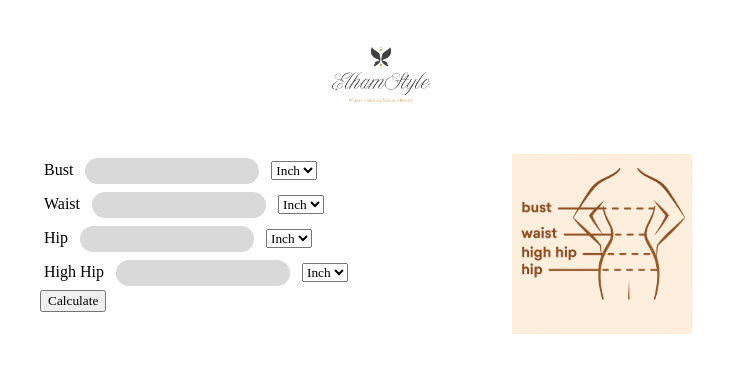
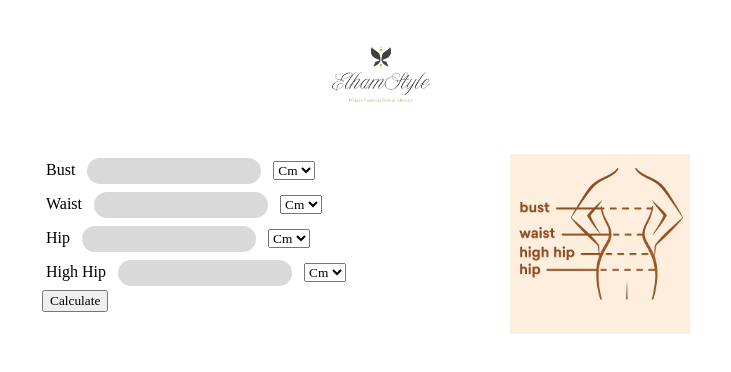
Before and after one commit to Hadi-xp/Body_Shape, a plain HTML site: page index.html in a window 1280 px wide. Shown: the full height of the page, 274-1005 px from the left. Drawn offline with Linux system fonts and the light colour scheme.

Commit message:
Update index.html

```diff
--- a/index.html
+++ b/index.html
@@ -20,7 +20,6 @@
                 <label for="">Bust</label>
                 <input id="Bust" class="input" name="Bust" type="number">
                 <select name="size" id="size">
-                    <option value="Inch">Inch</option>
                     <option value="Cm">Cm</option>
                 </select>
                 </div>
@@ -28,7 +27,6 @@
                 <label for="">Waist</label>
                 <input id="Waist" class="input" name="Waist" type="number">
                 <select name="size" id="size">
-                    <option value="Inch">Inch</option>
                     <option value="Cm">Cm</option>
                 </select>
                 </div>
@@ -36,7 +34,6 @@
                 <label for="">Hip</label>
                 <input id="Hip" class="input" name="Hip" type="number">
                 <select name="size" id="size">
-                    <option value="Inch">Inch</option>
                     <option value="Cm">Cm</option>
                 </select>
                 </div>
@@ -44,7 +41,6 @@
                 <label for="">High Hip</label>
                 <input id="Highhip" class="input" name="HighHip" type="number">
                 <select name="size" id="size">
-                    <option value="Inch">Inch</option>
                     <option value="Cm">Cm</option>
                 </select>
                 </div>
```
